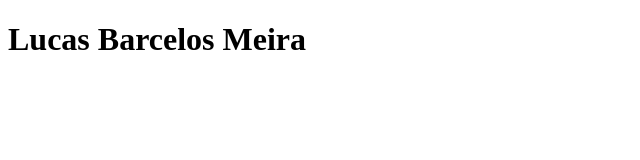
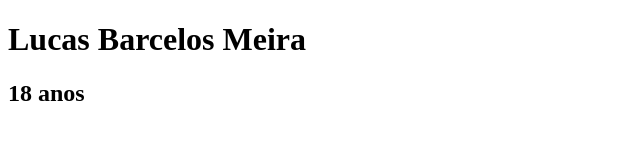
Before and after one commit to luckscelos/arquivo, a plain HTML site: page index.html in a window 1280 px wide. Shown: the whole page, without its empty margins (0-640 px from the left). Drawn offline with Linux system fonts and the light colour scheme.

Commit message:
Update index.html

```diff
--- a/index.html
+++ b/index.html
@@ -8,5 +8,6 @@
 </head>
 <body>
     <h1>Lucas Barcelos Meira</h1>
+    <h2> 18 anos<h2>
 </body>
 </html>
```
